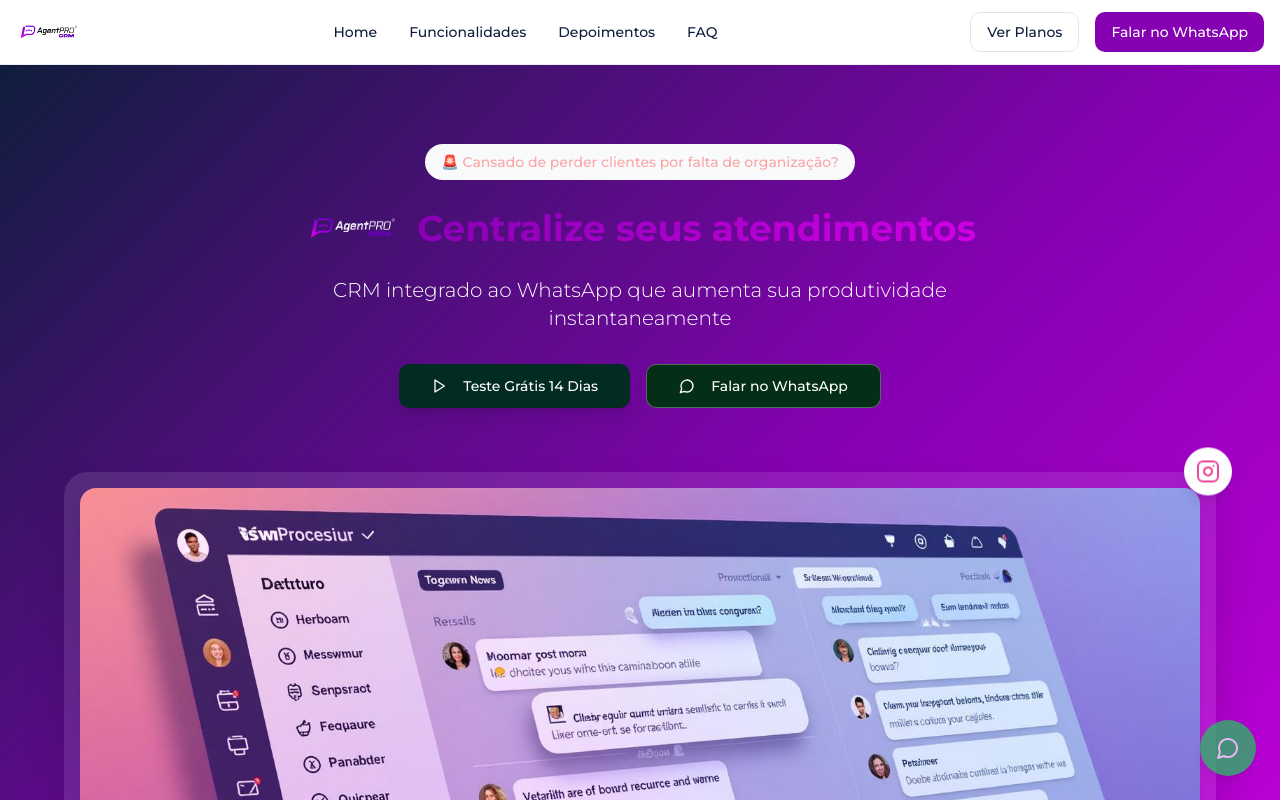
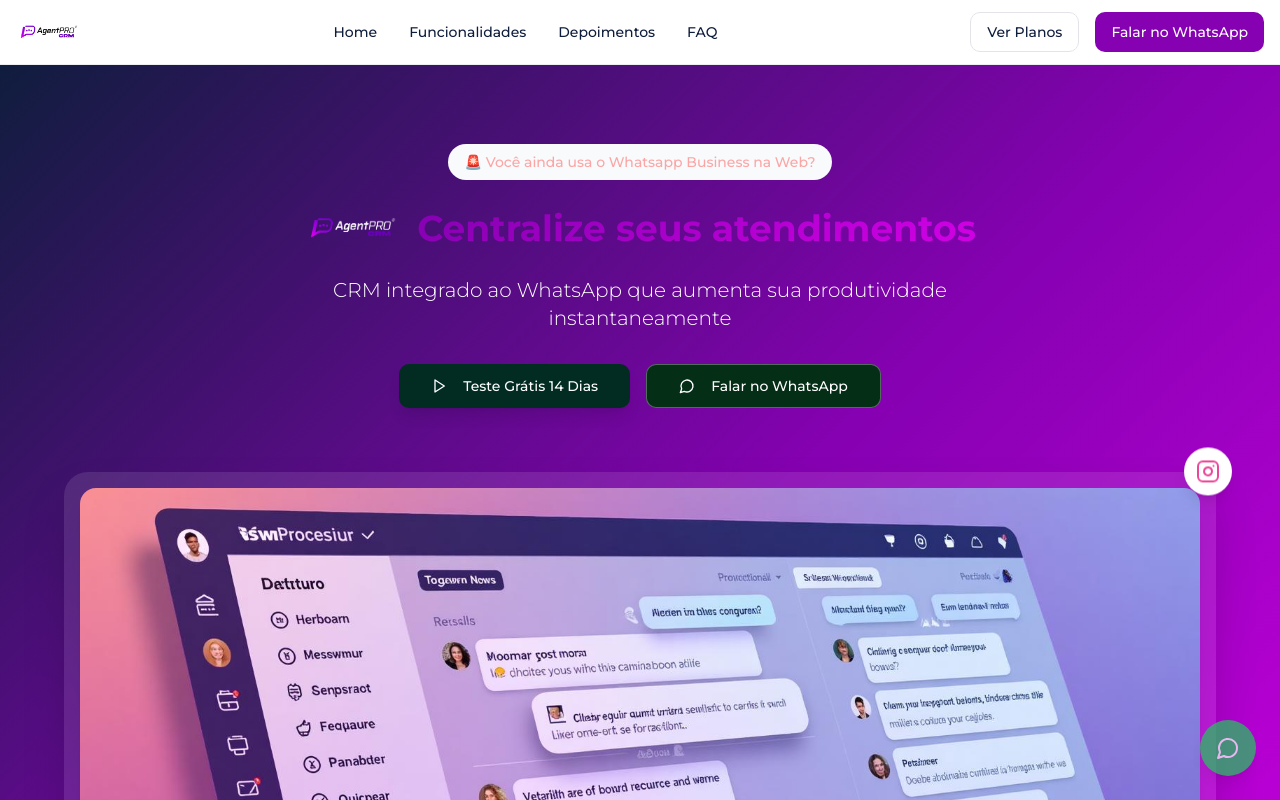
Before and after one commit to garimpotecnologia-sudo/lovely-crm-clone, a React (Vite) app: page / in a window 1280 px wide. Shown: the top 800 px of the page. Built offline with nearby package versions, Linux system fonts and the light colour scheme; the HTML template or start-up script is replaced by a standard one.

Commit message:
Visual edit in Lovable

```diff
--- a/src/components/HeroSection.tsx
+++ b/src/components/HeroSection.tsx
@@ -13,9 +13,7 @@ const HeroSection = ({
         <div className="max-w-7xl mx-auto">
           {/* Hero Content */}
           <div className="text-center mb-18 fade-in-up">
-            <div className="inline-flex items-center px-4 py-2 text-red-300 rounded-full text-sm font-medium mb-6 bg-slate-50">
-              🚨 Cansado de perder clientes por falta de organização?
-            </div>
+            <div className="inline-flex items-center px-4 py-2 text-red-300 rounded-full text-sm font-medium mb-6 bg-slate-50">🚨 Você ainda usa o Whatsapp Business na Web?</div>
 
             <div className="flex justify-center items-center gap-4 mb-6">
               <img src={logoHorizontal} alt="AgentPRO Logo" className="h-10 md:h-12" />
```
